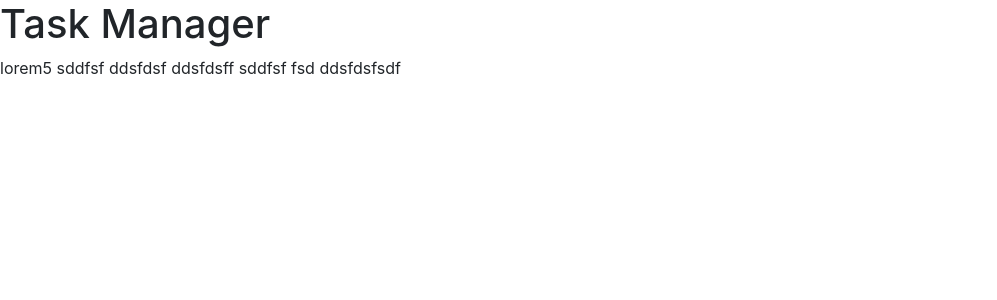
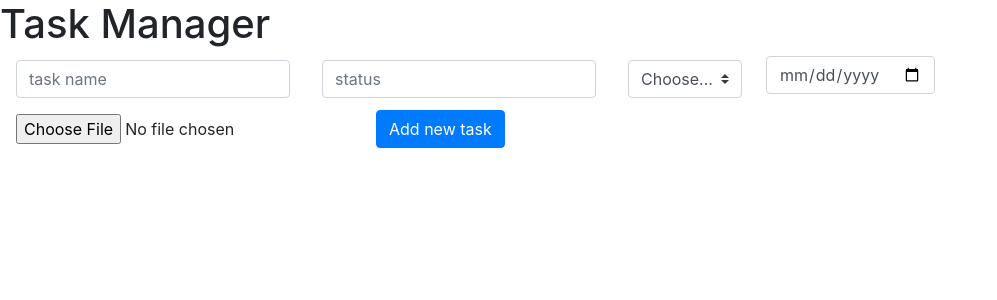
Before and after one commit to MarazorQ/SPP, a React (Create React App) app: page / in a window 1280 px wide. Shown: the top 300 px of the page, without its empty margins (0-997 px from the left). Built offline with nearby package versions, Linux system fonts and the light colour scheme.

Commit message:
added style for inputs component

```diff
--- a/src/components/Inputs.js
+++ b/src/components/Inputs.js
@@ -3,15 +3,32 @@ import React from 'react';
 
 function Inputs(){
     return(
-        <div>
-            <p>lorem5 sddfsf
-                ddsfdsf
-                ddsfdsff
-                sddfsf
-                fsd
-                ddsfdsfsdf
-            </p>
-        </div>
+        <form className="form-inline">
+            <div className="form-group mx-sm-3 mb-2">
+                <label for="inputPassword2" class="sr-only">Task Name</label>
+                <input type="text" class="form-control" id="inputPassword2" placeholder="task name"></input>
+            </div>
+            <div className="form-group mx-sm-3 mb-2">
+                <label for="inputPassword2" class="sr-only">status</label>
+                <input type="text" class="form-control" id="inputPassword2" placeholder="status" readonly></input>
+            </div>
+            <div className="form-group mx-sm-3 mb-2">
+            <select class="custom-select mr-sm-2" id="inlineFormCustomSelect">
+                <option selected>Choose...</option>
+                <option value="1">One</option>
+                <option value="2">Two</option>
+                <option value="3">Three</option>
+            </select>
+            <div className="form-group mx-sm-3 mb-2">
+                <input type="date" class="form-control" placeholder="Date"></input>
+            </div>
+            </div>
+            <div className="form-group mx-sm-3 mb-2">
+                {/* <label for="exampleFormControlFile1">Example file input</label> */}
+                <input type="file" class="form-control-file" id="exampleFormControlFile1"></input>
+            </div>
+            <button type="submit" class="btn btn-primary mb-2">Add new task</button>
+        </form>
     )
 }
 
```
